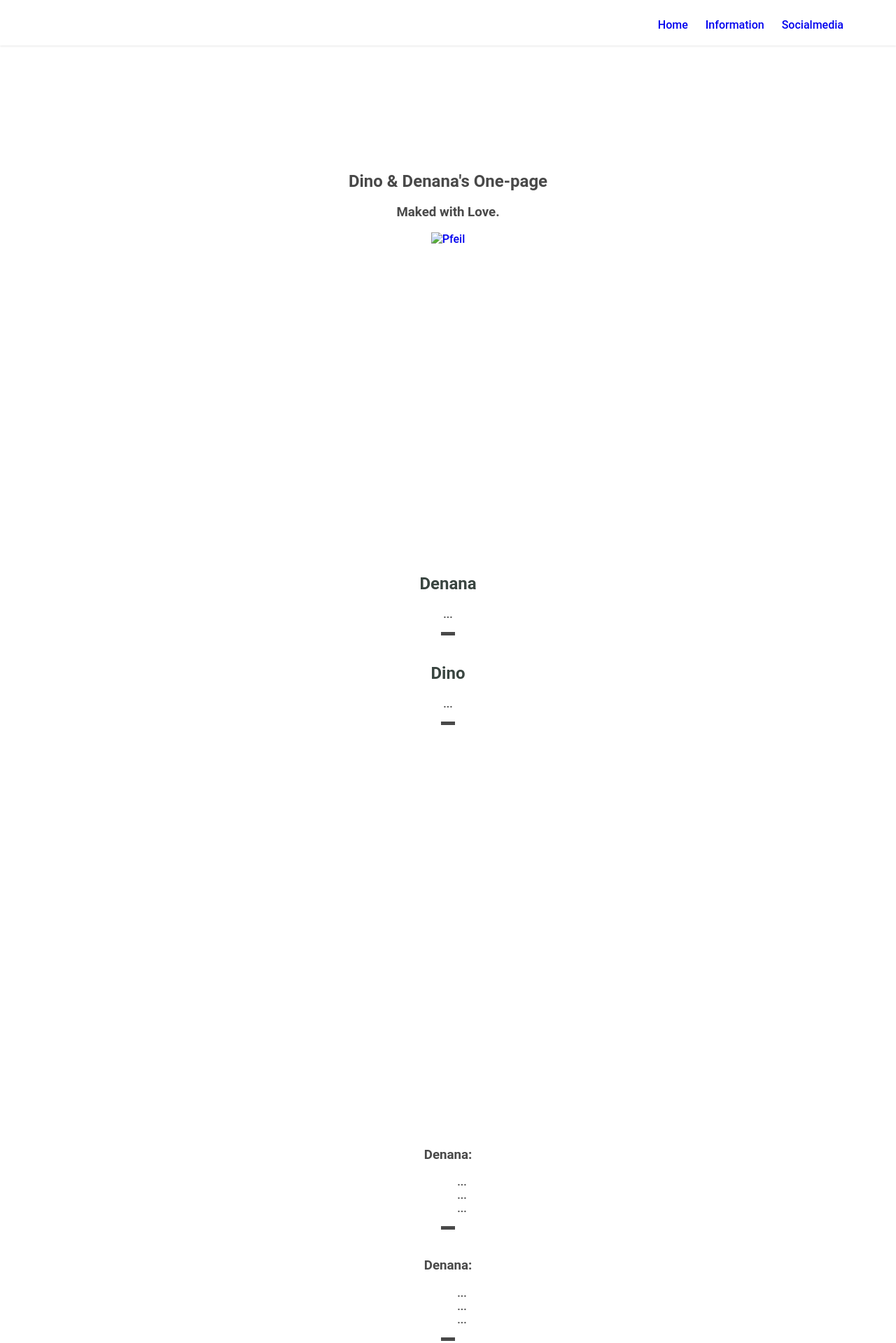
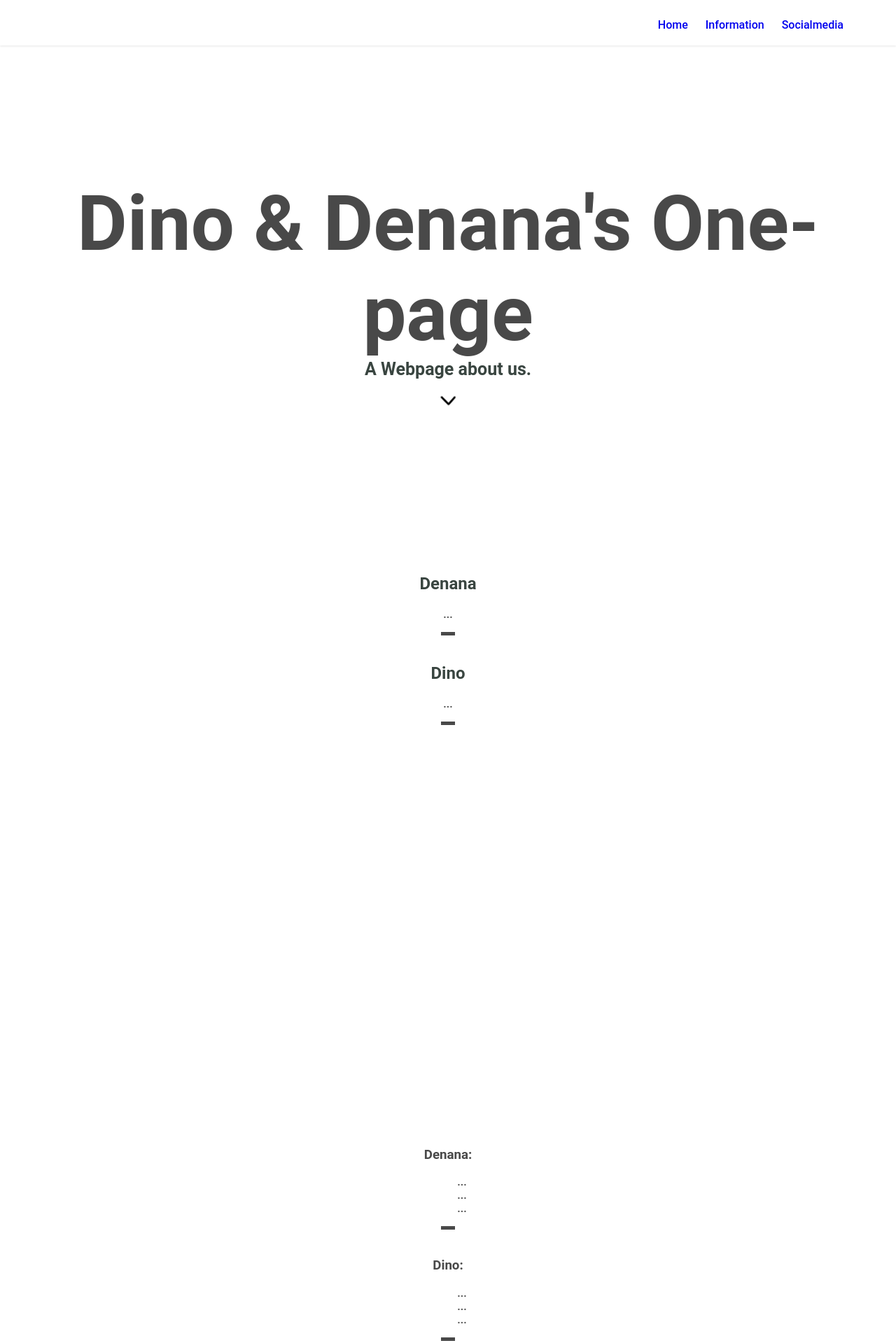
Before and after one commit to dinoAnddenana-blogs/dinoAnddenana-blogs.github.io, a plain HTML site: page index.html in a window 1280 px wide. Shown: the top 1919 px of the page at 70% size. Drawn offline with Linux system fonts and the light colour scheme.

Commit message:
eight update

```diff
--- a/index.html
+++ b/index.html
@@ -7,36 +7,42 @@
     <link href="https://fonts.googleapis.com/css?family=Open+Sans" rel="stylesheet">
   </head>
   <body>
+
+     <!-- HEADER -->
+
     <header>
-      <nav>
+      <nav id="main-nav">
         <ul>
-          <li><a href="#Home">Home</a></li>
-          <li><a href="#Information">Information</a></li>
-          <li><a href="#Socialmedia">Socialmedia</a></li>
+          <li><a href="#home">Home</a></li>
+          <li><a href="#information">Information</a></li>
+          <li><a href="#social-media">Socialmedia</a></li>
         </ul>
       </nav>
     </header>
-    <section>
-      <div id="home">
+
+     <!-- Home -->
+
+    <section id="home">
       <hr>
       <h1>Dino &amp; Denana's One-page</h1>
-        <h3>Maked with Love.</h3>
-          <a href="#home"><img src="img/pfeil.png" alt="Pfeil"></a>
-      </div>
+      <h2>A Webpage about us.</h2>
+      <a href="#"><img src="img/pfeil.png" alt=""></a>
     </section>
-    <section>
-      <div id="Information">
+
+     <!-- Information -->
+
+    <section id="information">
         <h2>Denana</h2>
         <p>...</p>
         <hr>
         <h2>Dino</h2>
         <p>...</p>
         <hr>
-      </div>
     </section>
-    <section>
-      <div id="Social Media">
-       <div id="Denana">
+
+      <!-- social-media -->
+
+    <section id="social-media">
          <h3>Denana:</h3>
          <ul>
            <li>...</li>
@@ -44,22 +50,19 @@
            <li>...</li>
          </ul>
          <hr>
-           </body>
-         </html>
-       </div>
-        <div id="Dino">
-          <h3>Denana:</h3>
+         <h3>Dino:</h3>
          <ul>
            <li>...</li>
            <li>...</li>
            <li>...</li>
          </ul>
           <hr>
-        </div>
-      </div>
     </section>
+
+     <!-- footer -->
+
     <footer>
-     <p>Dino &amp; Denana's One-Page &copy; made by Denana Ink.</p>
+     <p>&copy; 2017 - 2017 Denana Ink.</p>
      <hr>
     </footer>
   </body>
--- a/style.css
+++ b/style.css
@@ -42,14 +42,12 @@ header nav ul li:hover {
   padding-top: 5px;
 }
 
-#home {
-  background: url(img/Boat.jpg) ;
-  background-position: center center;
-  background-image: cover;
-  background-attachment: fixed;
+#home h1 {
+  margin: 250px auto 0 auto;
+  font-size: 110px;
 }
 
-#home h1 {
-  margin: 240px auto 0 auto;
-
+#home h2 {
+  margin: 0 auto 0 auto;
+  font-size: 25px;
 }
```
Also changed, not shown: img/pfeil.png (added), 2 other files. Lines whose indentation alone changed are shown as unchanged.
